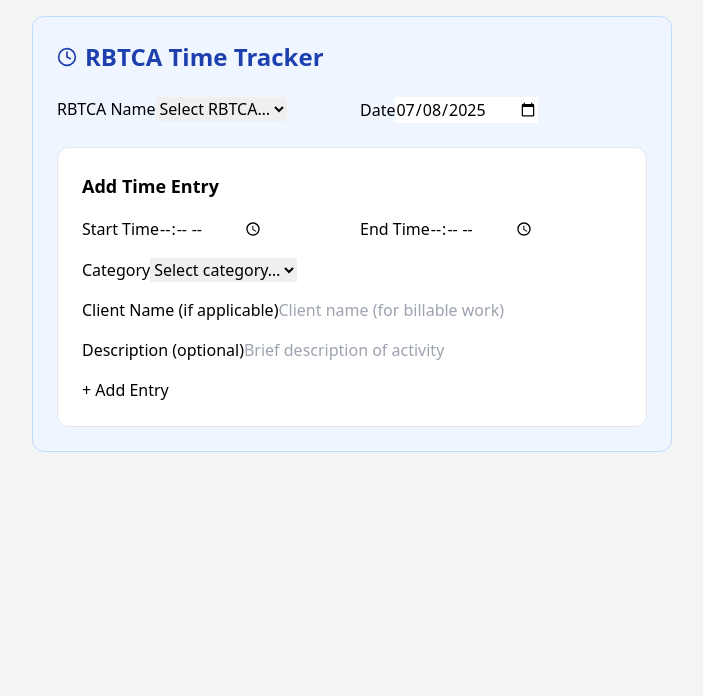
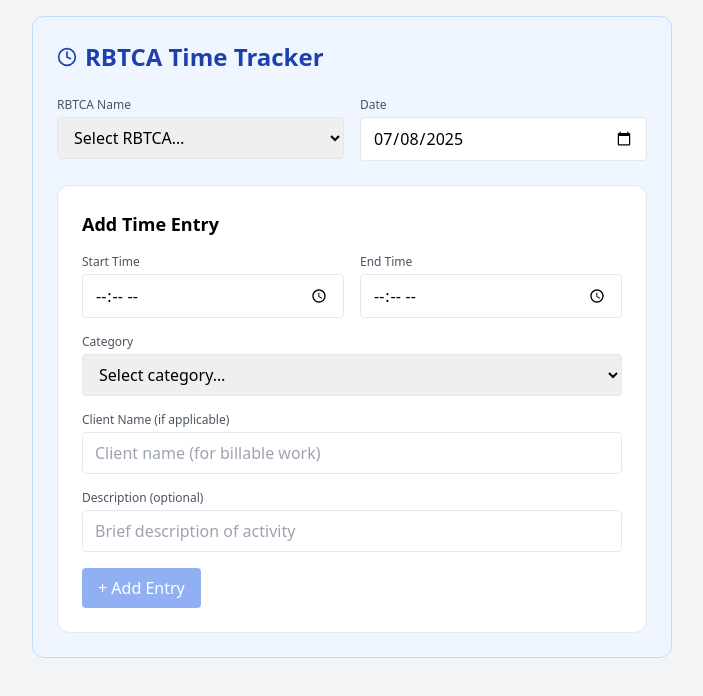
Before and after one commit to cmuller84/rbtca-time-tracker, a React (Create React App) app: page / in a window 1280 px wide. Shown: the top 696 px of the page, without its empty margins (288-991 px from the left). Built offline with nearby package versions, Linux system fonts and the light colour scheme.

Commit message:
Update TimeTracker.tsx

```diff
--- a/src/components/TimeTracker.tsx
+++ b/src/components/TimeTracker.tsx
@@ -1,44 +1,34 @@
 import React, { useState } from 'react';
 import { Clock } from 'lucide-react';
 
-/* ------------------------------------------------------------------ */
-/*  Types                                                             */
-/* ------------------------------------------------------------------ */
+/* ------------------------- Types ------------------------- */
 interface TimeEntry {
   id: number;
   startTime: string;
   endTime: string;
-  duration: number;        // minutes
+  duration: number;      // minutes
   category: string;
   client: string;
   description: string;
 }
 
-/* ------------------------------------------------------------------ */
-/*  Helpers                                                           */
-/* ------------------------------------------------------------------ */
-const calcDuration = (start: string, end: string): number => {
+/* ------------------------- Helpers ----------------------- */
+const calcDuration = (start: string, end: string) => {
   if (!start || !end) return 0;
   const s = new Date(`2000-01-01T${start}`);
   const e = new Date(`2000-01-01T${end}`);
   return (e.getTime() - s.getTime()) / 1000 / 60; // minutes
 };
 
-/* ------------------------------------------------------------------ */
-/*  Mock data (replace with real)                                     */
-/* ------------------------------------------------------------------ */
+/* ------------------------- Mock data --------------------- */
 const RBTCA_LIST = ['Yaria', 'Louis', 'Jordan', 'Sam'];
-const CATEGORIES = ['Billable – 1-1', 'Admin', 'Training', 'Meeting'];
+const CATEGORIES  = ['Billable – 1-1', 'Admin', 'Training', 'Meeting'];
 
-/* ------------------------------------------------------------------ */
-/*  Component                                                         */
-/* ------------------------------------------------------------------ */
+/* ----------------------- Component ----------------------- */
 const TimeTracker: React.FC = () => {
-  /* ---------- Global form ---------- */
-  const [rbtca, setRbtca] = useState<string>('');
-  const [date,  setDate]  = useState<string>(new Date().toISOString().slice(0, 10));
+  const [rbtca, setRbtca] = useState('');
+  const [date, setDate]   = useState(new Date().toISOString().slice(0, 10));
 
-  /* ---------- Entry form ---------- */
   const [form, setForm] = useState({
     startTime: '',
     endTime: '',
@@ -47,130 +37,123 @@ const TimeTracker: React.FC = () => {
     description: ''
   });
 
-  /* ---------- Log ---------- */
   const [entries, setEntries] = useState<TimeEntry[]>([]);
 
-  /* ---------- Handlers ---------- */
-  const onChange = (field: keyof typeof form) => (
-    e: React.ChangeEvent<HTMLInputElement | HTMLSelectElement>
-  ) => setForm(prev => ({ ...prev, [field]: e.target.value }));
+  /* ---------- handlers ---------- */
+  const handle = (field: keyof typeof form) =>
+    (e: React.ChangeEvent<HTMLInputElement|HTMLSelectElement>) =>
+      setForm(prev => ({ ...prev, [field]: e.target.value }));
 
-  const handleAdd = () => {
+  const addEntry = () => {
     const duration = calcDuration(form.startTime, form.endTime);
     const newEntry: TimeEntry = { id: Date.now(), duration, ...form };
-
     setEntries(prev => [...prev, newEntry]);
     setForm({ startTime: '', endTime: '', category: '', client: '', description: '' });
   };
 
-  /* ---------- UI ---------- */
+  /* ---------------------- UI --------------------- */
   return (
     <div className="max-w-2xl mx-auto p-4">
-      {/* Outer card */}
       <div className="bg-blue-50 border border-blue-200 rounded-xl p-6 space-y-6">
         <h1 className="flex items-center text-2xl font-semibold text-blue-800 gap-2">
-          <Clock size={20} /> RBTCA Time Tracker
+          <Clock size={20}/> RBTCA Time Tracker
         </h1>
 
-        {/* RBTCA & Date */}
+        {/* RBTCA + Date row */}
         <div className="grid grid-cols-1 md:grid-cols-2 gap-4">
-          <div>
-            <label className="label">RBTCA Name</label>
+          <div className="flex flex-col">
+            <label className="text-xs font-medium text-gray-600 mb-1">RBTCA Name</label>
             <select
-              className="input"
+              className="w-full border rounded px-3 py-2 focus:outline-none focus:ring focus:border-blue-400"
               value={rbtca}
               onChange={e => setRbtca(e.target.value)}
             >
               <option value="">Select RBTCA…</option>
-              {RBTCA_LIST.map(n => (
-                <option key={n}>{n}</option>
-              ))}
+              {RBTCA_LIST.map(n => <option key={n}>{n}</option>)}
             </select>
           </div>
 
-          <div>
-            <label className="label">Date</label>
+          <div className="flex flex-col">
+            <label className="text-xs font-medium text-gray-600 mb-1">Date</label>
             <input
               type="date"
-              className="input"
+              className="w-full border rounded px-3 py-2 focus:outline-none focus:ring focus:border-blue-400"
               value={date}
               onChange={e => setDate(e.target.value)}
             />
           </div>
         </div>
 
-        {/* Inner card */}
+        {/* Entry card */}
         <div className="bg-white border rounded-xl p-6 space-y-4">
           <h2 className="text-lg font-semibold mb-2">Add Time Entry</h2>
 
           <div className="grid grid-cols-1 md:grid-cols-2 gap-4">
-            <div>
-              <label className="label">Start Time</label>
+            <div className="flex flex-col">
+              <label className="text-xs font-medium text-gray-600 mb-1">Start Time</label>
               <input
                 type="time"
-                className="input"
+                className="w-full border rounded px-3 py-2 focus:outline-none focus:ring focus:border-blue-400"
                 value={form.startTime}
-                onChange={onChange('startTime')}
+                onChange={handle('startTime')}
               />
             </div>
 
-            <div>
-              <label className="label">End Time</label>
+            <div className="flex flex-col">
+              <label className="text-xs font-medium text-gray-600 mb-1">End Time</label>
               <input
                 type="time"
-                className="input"
+                className="w-full border rounded px-3 py-2 focus:outline-none focus:ring focus:border-blue-400"
                 value={form.endTime}
-                onChange={onChange('endTime')}
+                onChange={handle('endTime')}
               />
             </div>
 
-            <div className="md:col-span-2">
-              <label className="label">Category</label>
+            <div className="md:col-span-2 flex flex-col">
+              <label className="text-xs font-medium text-gray-600 mb-1">Category</label>
               <select
-                className="input"
+                className="w-full border rounded px-3 py-2 focus:outline-none focus:ring focus:border-blue-400"
                 value={form.category}
-                onChange={onChange('category')}
+                onChange={handle('category')}
               >
                 <option value="">Select category…</option>
-                {CATEGORIES.map(c => (
-                  <option key={c}>{c}</option>
-                ))}
+                {CATEGORIES.map(c => <option key={c}>{c}</option>)}
               </select>
             </div>
 
-            <div className="md:col-span-2">
-              <label className="label">Client Name (if applicable)</label>
+            <div className="md:col-span-2 flex flex-col">
+              <label className="text-xs font-medium text-gray-600 mb-1">Client Name (if applicable)</label>
               <input
                 type="text"
-                className="input"
                 placeholder="Client name (for billable work)"
+                className="w-full border rounded px-3 py-2 focus:outline-none focus:ring focus:border-blue-400"
                 value={form.client}
-                onChange={onChange('client')}
+                onChange={handle('client')}
               />
             </div>
 
-            <div className="md:col-span-2">
-              <label className="label">Description (optional)</label>
+            <div className="md:col-span-2 flex flex-col">
+              <label className="text-xs font-medium text-gray-600 mb-1">Description (optional)</label>
               <input
                 type="text"
-                className="input"
                 placeholder="Brief description of activity"
+                className="w-full border rounded px-3 py-2 focus:outline-none focus:ring focus:border-blue-400"
                 value={form.description}
-                onChange={onChange('description')}
+                onChange={handle('description')}
               />
             </div>
           </div>
 
           <button
-            className="btn-primary"
+            className="bg-blue-600 text-white px-4 py-2 rounded hover:bg-blue-700 disabled:opacity-50"
             disabled={!form.startTime || !form.endTime || !form.category}
-            onClick={handleAdd}
+            onClick={addEntry}
           >
             + Add Entry
           </button>
         </div>
 
-        {/* Log table (optional) */}
+        {/* Log table */}
         {entries.length > 0 && (
           <table className="w-full text-sm border-t pt-4">
             <thead>
@@ -184,9 +167,7 @@ const TimeTracker: React.FC = () => {
             <tbody>
               {entries.map(e => (
                 <tr key={e.id} className="border-t">
-                  <td className="py-2">
-                    {e.startTime} – {e.endTime}
-                  </td>
+                  <td className="py-2">{e.startTime} – {e.endTime}</td>
                   <td className="py-2">{e.category}</td>
                   <td className="py-2">{e.client || '—'}</td>
                   <td className="py-2">{e.duration} min</td>
@@ -201,16 +182,3 @@ const TimeTracker: React.FC = () => {
 };
 
 export default TimeTracker;
-
-/* ------------------------------------------------------------------ */
-/*  Tiny CSS helpers (Tailwind shortcuts)                             */
-/* ------------------------------------------------------------------ */
-/* If you’re using Tailwind via CDN, drop these in public/index.html
-   inside <style>.  If you installed Tailwind properly, add them to
-   src/index.css instead so they go through the build pipeline.      */
-
-/*
-.input { @apply w-full border rounded px-3 py-2 focus:outline-none focus:ring focus:border-blue-400; }
-.label { @apply text-xs font-medium text-gray-600 mb-1 block; }
-.btn-primary { @apply bg-blue-600 text-white px-4 py-2 rounded hover:bg-blue-700 disabled:opacity-50; }
-*/
```
